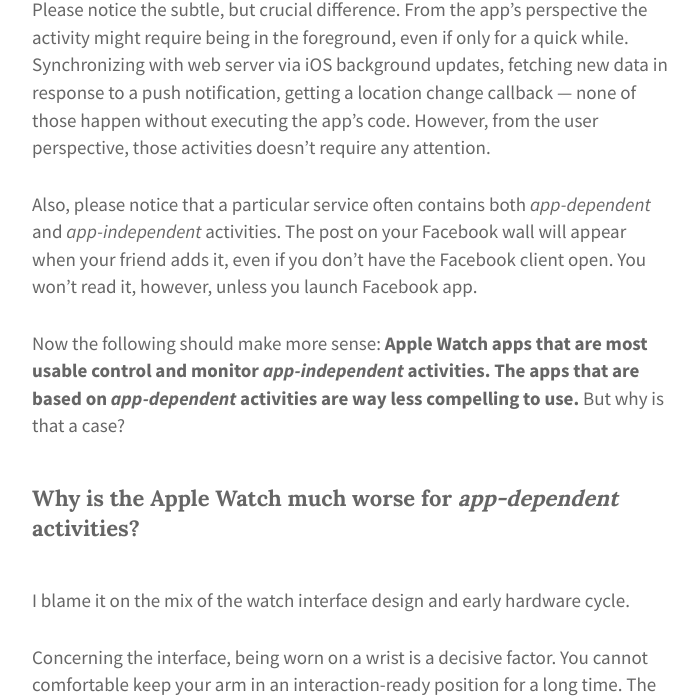
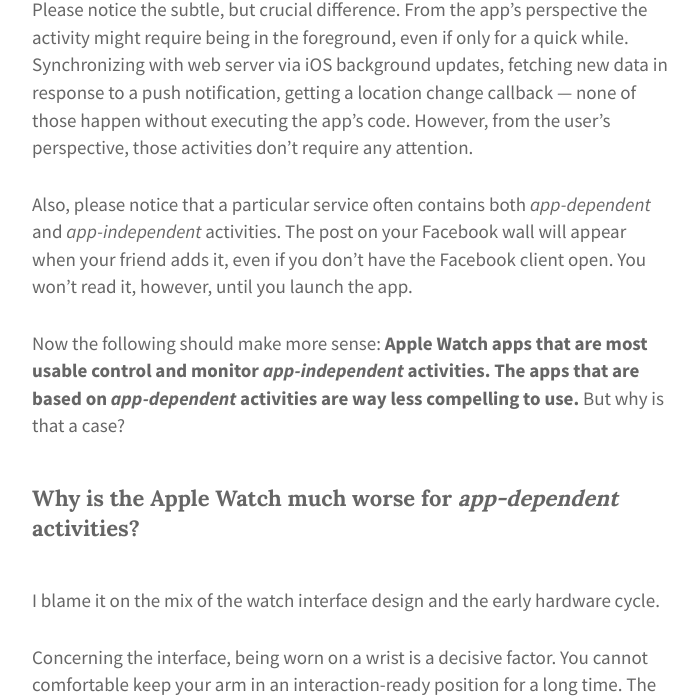
Before and after one commit to siejkowski/siejkowski.github.com, a Jekyll site: the page built from _posts/2016-03-21-watch-apps-worth-using.md, in a window 1280 px wide and 1400 px high, scrolled down 1922 px. Shown: the part 263-963 px from the top of the window, without its empty margins (288-988 px from the left). Built offline with Jekyll 4.4.1, drawn with Linux system fonts in a browser that asks for light colours; some of the changed text lies outside the part shown.

Commit message:
last paragraph

```diff
--- a/_posts/2016-03-21-watch-apps-worth-using.md
+++ b/_posts/2016-03-21-watch-apps-worth-using.md
@@ -47,15 +47,15 @@
 * **Getting the fitness data**.
 * **Sleep tracking**.
 
-Please notice the subtle, but crucial difference. From the app's perspective the activity might require being in the foreground, even if only for a quick while. Synchronizing with web server via iOS background updates, fetching new data in response to a push notification, getting a location change callback --- none of those happen without executing the app's code. However, from the user perspective, those activities doesn't require any attention.
+Please notice the subtle, but crucial difference. From the app's perspective the activity might require being in the foreground, even if only for a quick while. Synchronizing with web server via iOS background updates, fetching new data in response to a push notification, getting a location change callback --- none of those happen without executing the app's code. However, from the user's perspective, those activities don't require any attention.
 
-Also, please notice that a particular service often contains both *app-dependent* and *app-independent* activities. The post on your Facebook wall will appear when your friend adds it, even if you don't have the Facebook client open. You won't read it, however, unless you launch Facebook app.
+Also, please notice that a particular service often contains both *app-dependent* and *app-independent* activities. The post on your Facebook wall will appear when your friend adds it, even if you don't have the Facebook client open. You won't read it, however, until you launch the app.
 
 Now the following should make more sense: **Apple Watch apps that are most usable control and monitor _app-independent_ activities. The apps that are based on _app-dependent_ activities are way less compelling to use.** But why is that a case?
 
 ## Why is the Apple Watch much worse for _app-dependent_ activities?
 
-I blame it on the mix of the watch interface design and early hardware cycle.
+I blame it on the mix of the watch interface design and the early hardware cycle.
 
 Concerning the interface, being worn on a wrist is a decisive factor. You cannot comfortable keep your arm in an interaction-ready position for a long time. The screen is only as huge as the human biology lets it, which is way too small for many activities that require user attention. It makes the extended periods of usage uncomfortable.
 
@@ -95,8 +95,8 @@
 
 What about retweeting other people tweets? Well, decide by yourself! Retweeting can be either _app-dependent_ (if it requires a long interaction) or _app-independent_ (if it's more like pausing a song, e.g., pushing a button on an interactive notification). The app design influences what category the particular activity belongs to. It can also vary from user to user, as it always does when it comes to UX.
 
-*Well, design is always hard, isn't it?*
+I hope you'll find the above analysis useful. Of course there's a lot more to the app's success than picking the right set of features for the watch. The idea of _app-dependency_ is just one way of looking at a hard process of designing. It might be helpful, but it definitely doesn't provide all the answers.
 
-Hope you'll find the above analysis useful. I'm more than happy to discuss it or any other topic related to software development. Contact me [@\_siejkowski](https://twitter.com/_siejkowski).
+I'm more than happy to discuss it or any other topic related to software development. Contact me [@\_siejkowski](https://twitter.com/_siejkowski).
 
 ### {{ page.date | date: "%Y-%m-%d" }}
```
Also changed, not shown: other parts of _posts/2016-03-21-watch-apps-worth-using.md (+1 -1 lines).
